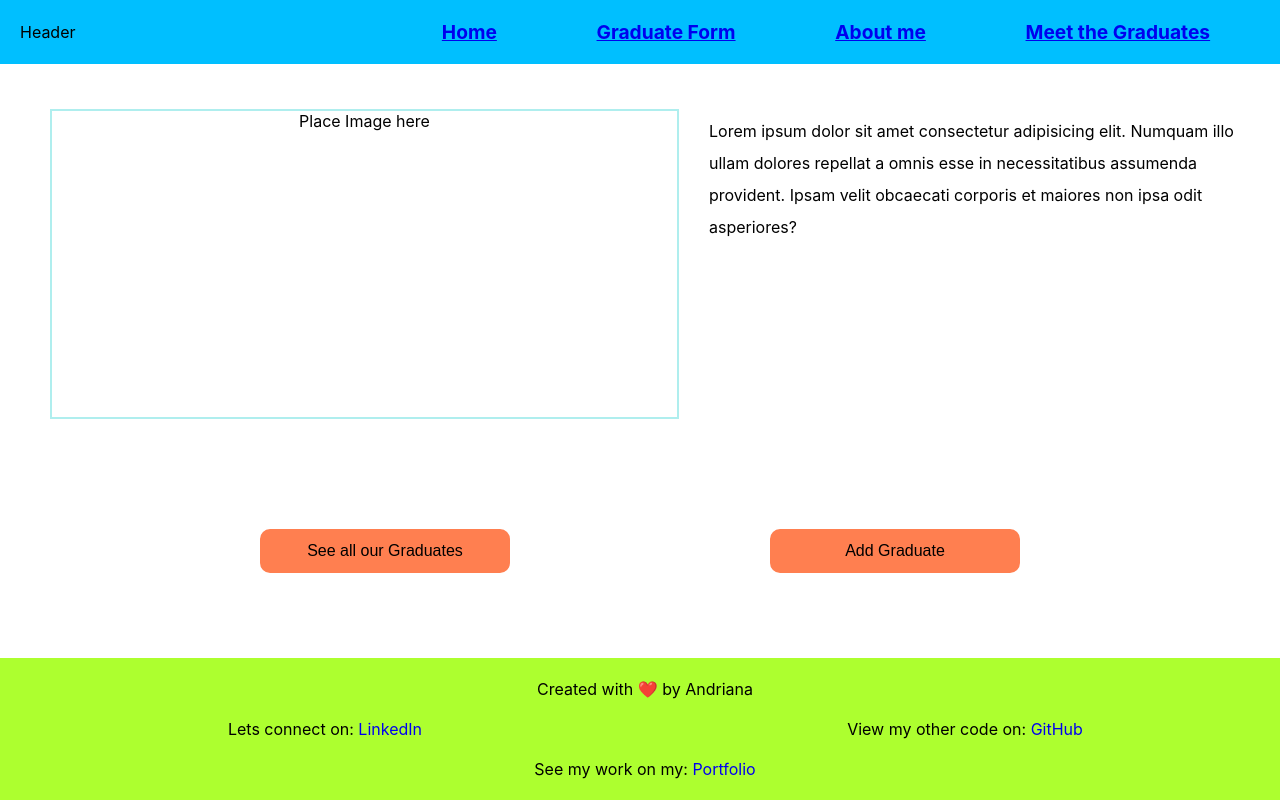
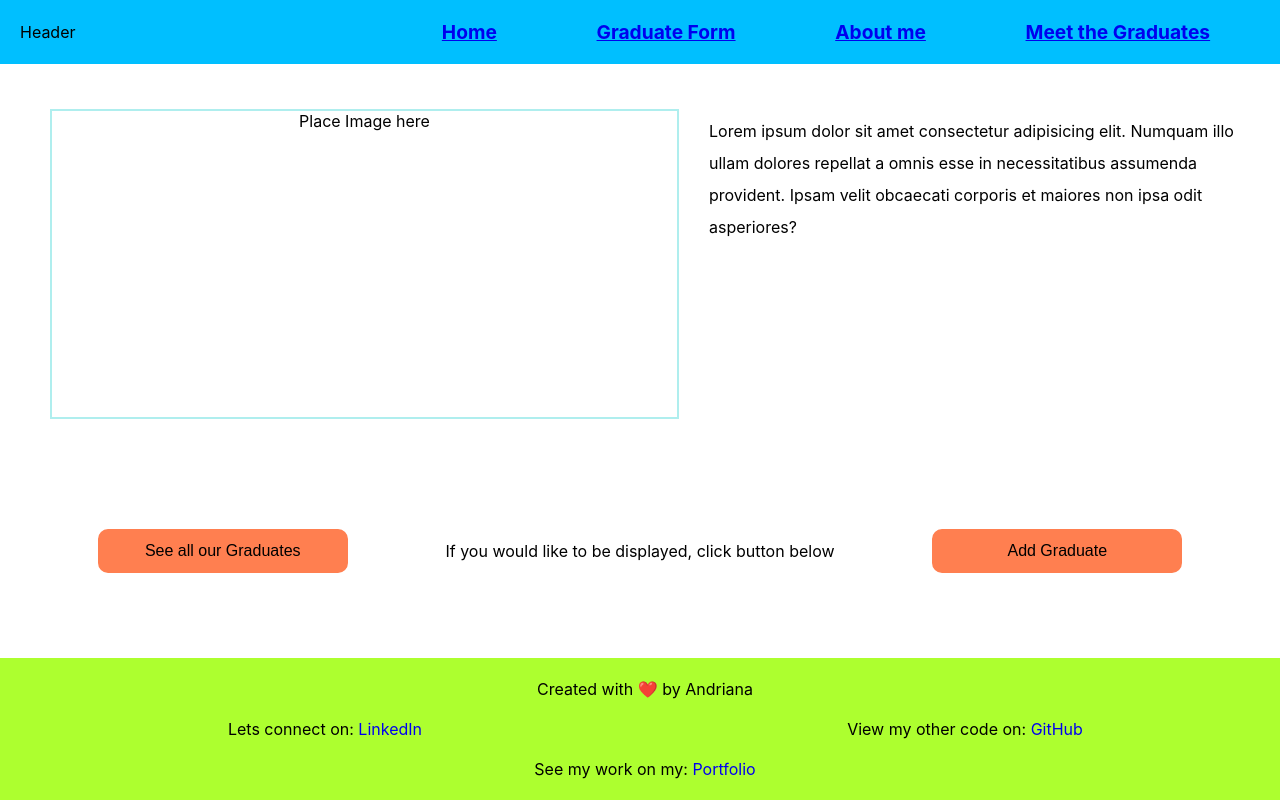
Before and after one commit to AndrianaOS/graduates-page, a React (Create React App) app: page / in a window 1280 px wide. Built offline with nearby package versions, Linux system fonts and the light colour scheme; the HTML template or start-up script is replaced by a standard one.

Commit message:
Update LandingPage.jsx
Included minor change in landing page. This needs to be styled to fit into the aesthetic of the page

```diff
--- a/src/pages/LandingPage/LandingPage.jsx
+++ b/src/pages/LandingPage/LandingPage.jsx
@@ -24,6 +24,8 @@ const LandingPage = () => {
         <Link to="/graduates">
           <Button buttonName={"See all our Graduates"} />
         </Link>
+
+        <span className="form-info">If you would like to be displayed, click button below</span>
         <Link to="/graduate-form">
           <Button buttonName={"Add Graduate"} />
         </Link>
```
